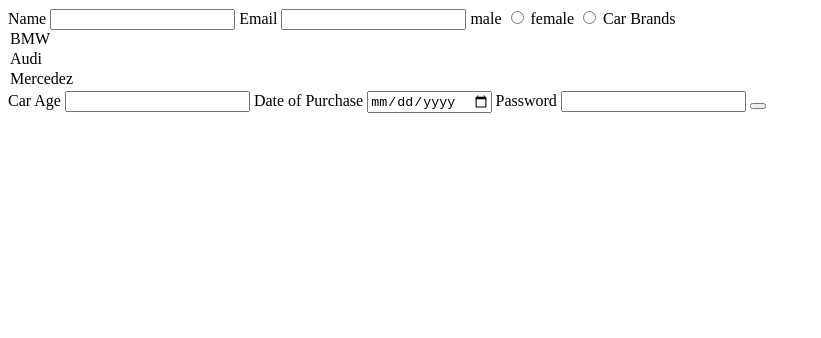
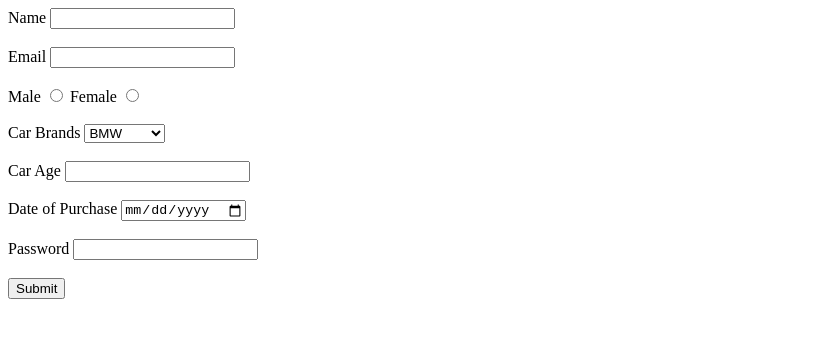
Before and after one commit to acciojob/car-insurance-form-priyanshu0007-bit, a website: page main.html in a window 1280 px wide. Shown: the whole page, without its empty margins (0-821 px from the left). Drawn offline with Linux system fonts and the light colour scheme.

Commit message:
created a submission

```diff
--- a/main.html
+++ b/main.html
@@ -1,5 +1,4 @@
 <!DOCTYPE html>
-
 <html>
 
 <head>
@@ -7,39 +6,49 @@
 </head>
 
 <body>
-	<!-- the entire body must be written by student -->
+
     <form method="post">
+
         <label for="name">Name</label>
-		<input  type="text" id="name" required>
+        <input type="text" id="name" required>
+        <br><br>
 
         <label for="email">Email</label>
-		<input  type="email" id="email" required>
+        <input type="email" id="email" required>
+        <br><br>
 
-		<label for="male">male</label>
-		<input  type="radio" id="male" name="gender" required>
-		<label for="female">female</label>
-		<input  type="radio" id="female" name="gender" required>
+        <label for="male">Male</label>
+        <input type="radio" id="male" name="gender" value="Male" required>
 
-		<label for=cars>Car Brands</label>
-		<section type="Dropdown" id="cars">
+        <label for="female">Female</label>
+        <input type="radio" id="female" name="gender" value="Female" required>
+        <br><br>
+
+        <label for="cars">Car Brands</label>
+        <select id="cars">
             <option value="BMW">BMW</option>
             <option value="Audi">Audi</option>
             <option value="Mercedez">Mercedez</option>
-		</section>
+        </select>
+        <br><br>
 
         <label for="carage">Car Age</label>
         <input type="number" id="carage" required>
+        <br><br>
 
         <label for="dop">Date of Purchase</label>
         <input type="date" id="dop" required>
+        <br><br>
 
         <label for="password">Password</label>
         <input type="password" id="password" required>
+        <br><br>
 
-		<button type="submit">
+        <button type="submit">Submit</button>
+
     </form>
-    <script type="text/javascript" src="./script.js">
-</script>
+
+    <script src="./script.js"></script>
 
 </body>
 
```
Lines whose indentation alone changed are shown as unchanged.
